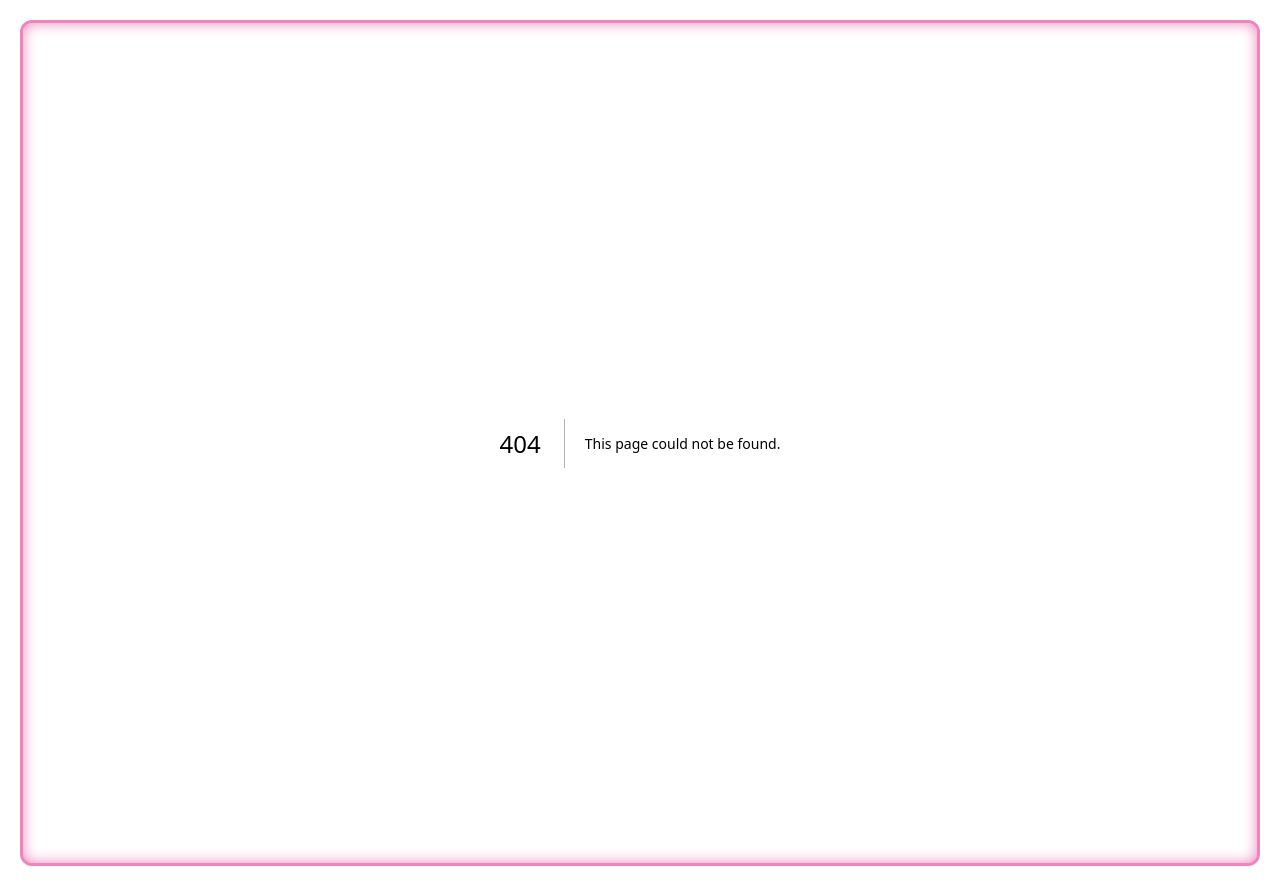
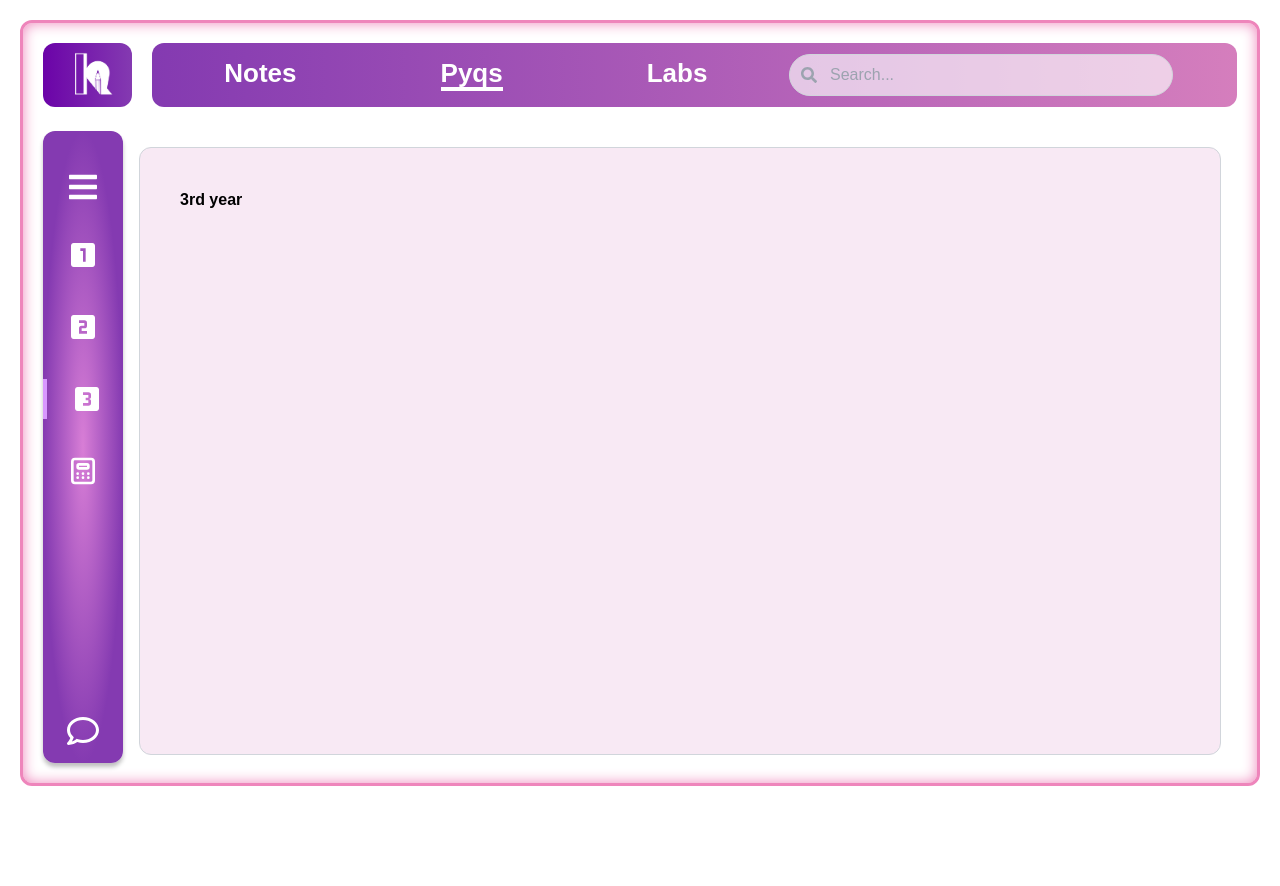
Before and after one commit to Soumyadipmaity1/k-prep-main, a Next.js app: page /cse-pyqs/3rd-year in a window 1280 px wide. Before the commit this address had no page. After the commit the page ends 806 px from the top, so only its background shows below. Built offline with nearby package versions, Linux system fonts and the light colour scheme; a web font is replaced by a local one.

Commit message:
feat: Added new page component ThirdYear with basic layout and content.

```diff
--- /dev/null
+++ b/src/app/cse-pyqs/3rd-year/page.tsx
@@ -0,0 +1,9 @@
+const ThirdYear = () => {
+  return (
+    <div className="w-full h-full bg-[#f8e9f4] overflow-y-auto border rounded-xl border-gray-300">
+      <div className="max-h-screen font-bold p-10">3rd year</div>
+    </div>
+  );
+};
+
+export default ThirdYear;
```
